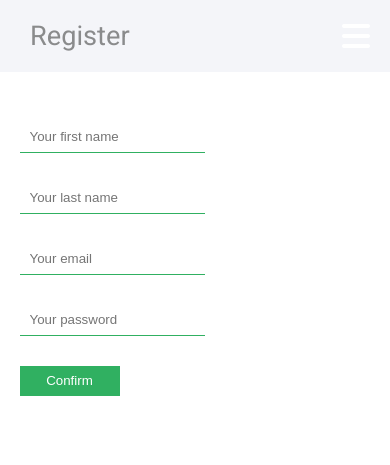
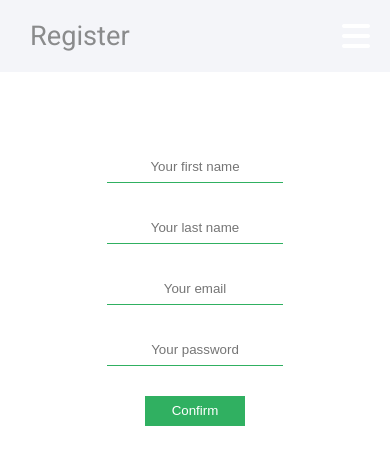
Before and after one commit to tbonnard/ecom_and_admin_inventory, a Flask app: page /admin/register in a window 390 px wide. Shown: the top 465 px of the page. Run offline with Flask 2, Linux system fonts and the light colour scheme; some libraries are stand-ins or nearby versions.

Commit message:
mob form

```diff
--- a/app/static/css/styles.css
+++ b/app/static/css/styles.css
@@ -222,6 +222,20 @@
     padding: 0 20px 0 0;
   }
 
+  form input {
+    border: none;
+    height: 30px;
+    padding: 30px 0 0px 0 ;
+    border-bottom:1px solid var(--dark_green);
+    display: block;
+    margin: 0 auto;
+    text-align: center;
+  }
+
+  form #submit {
+    padding: 0px 0 0px 0 ;
+  }
+
 }
 
 @media (min-width: 990px) {
```
